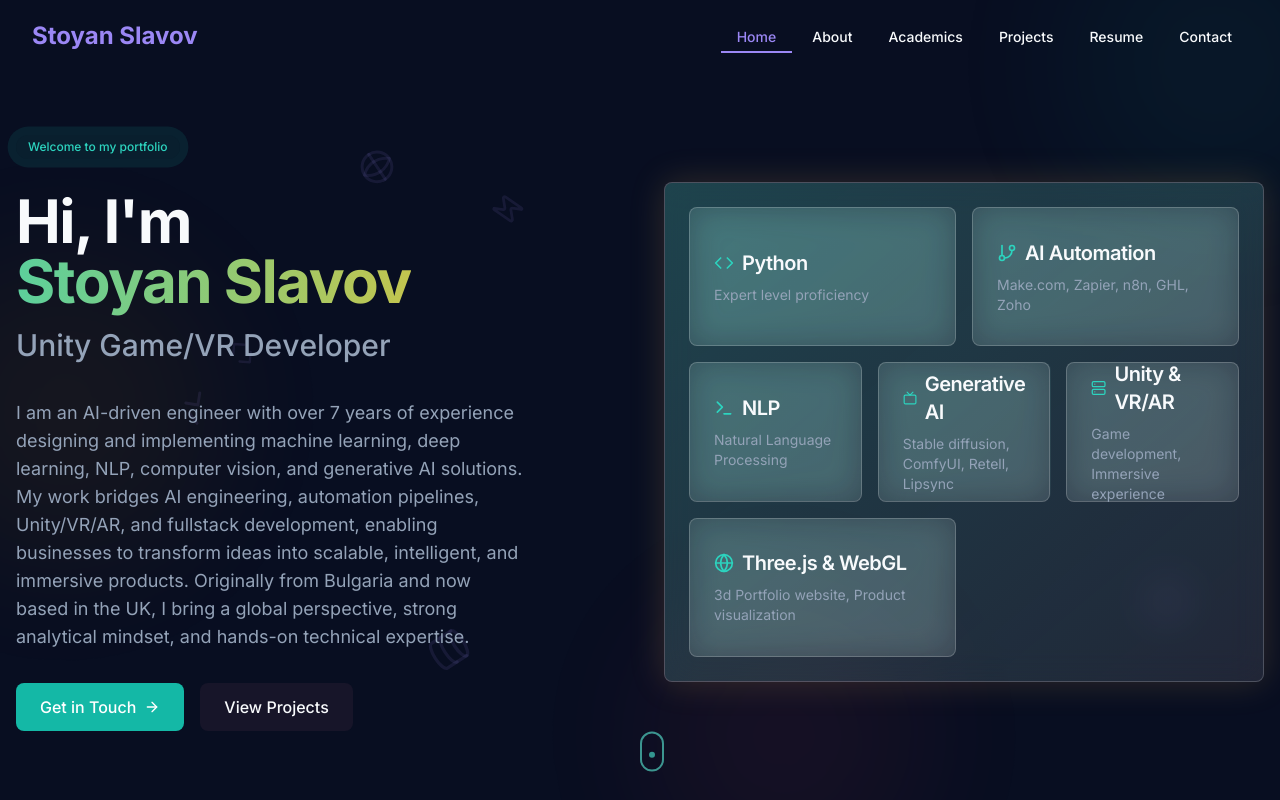
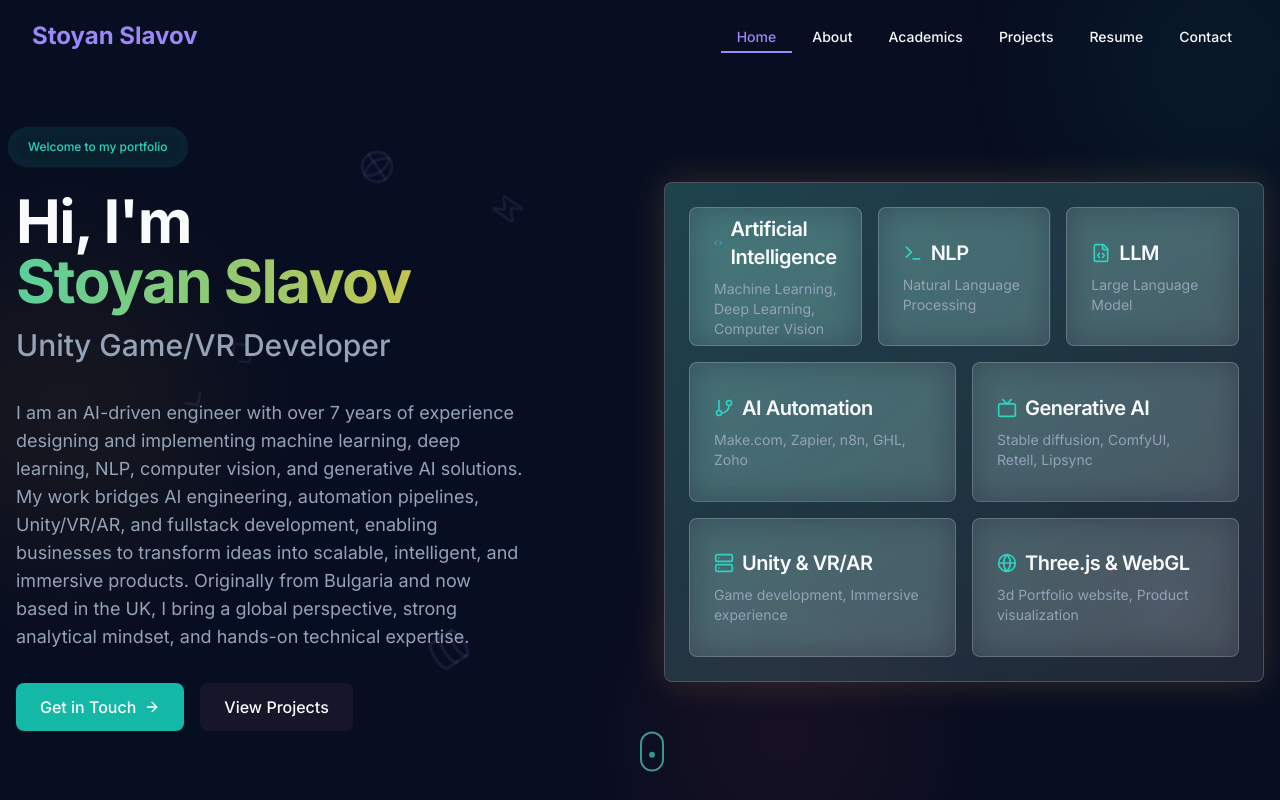
Before and after one commit to ctar0403/Portfolio-website, a React (Vite) app: page / in a window 1280 px wide. Shown: the top 800 px of the page. Built offline with nearby package versions, Linux system fonts and the light colour scheme.

Commit message:
Reorganize skills grid with AI, NLP, LLM in first row
cgen-8e85afa2524e48309fd1a9cd7a36f7bb

```diff
--- a/src/components/HeroSection.tsx
+++ b/src/components/HeroSection.tsx
@@ -204,18 +204,12 @@ const HeroSection = () => {
               <div className="relative h-full w-full grid grid-cols-6 grid-rows-6 gap-4">
 
                 {/* Skills grid */}
+                {/* First row: AI, NLP, LLM */}
                 <SkillCard
                   icon={Code}
-                  title="Python"
-                  description="Expert level proficiency"
-                  className="col-span-3 row-span-2"
-                />
-
-                <SkillCard
-                  icon={GitBranch}
-                  title="AI Automation"
-                  description="Make.com, Zapier, n8n, GHL, Zoho"
-                  className="col-span-3 row-span-2"
+                  title="Artificial Intelligence"
+                  description="Machine Learning, Deep Learning, Computer Vision"
+                  className="col-span-2 row-span-2"
                 />
 
                 <SkillCard
@@ -226,17 +220,33 @@ const HeroSection = () => {
                 />
 
                 <SkillCard
+                  icon={FileCode}
+                  title="LLM"
+                  description="Large Language Model"
+                  className="col-span-2 row-span-2"
+                />
+
+                {/* Second row: AI Automation, Generative AI */}
+                <SkillCard
+                  icon={GitBranch}
+                  title="AI Automation"
+                  description="Make.com, Zapier, n8n, GHL, Zoho"
+                  className="col-span-3 row-span-2"
+                />
+
+                <SkillCard
                   icon={Tv}
                   title="Generative AI"
                   description="Stable diffusion, ComfyUI, Retell, Lipsync"
-                  className="col-span-2 row-span-2"
+                  className="col-span-3 row-span-2"
                 />
 
+                {/* Third row: Unity, Three.js */}
                 <SkillCard
                   icon={Server}
                   title="Unity & VR/AR"
                   description="Game development, Immersive experience"
-                  className="col-span-2 row-span-2"
+                  className="col-span-3 row-span-2"
                 />
 
                 <SkillCard
```
